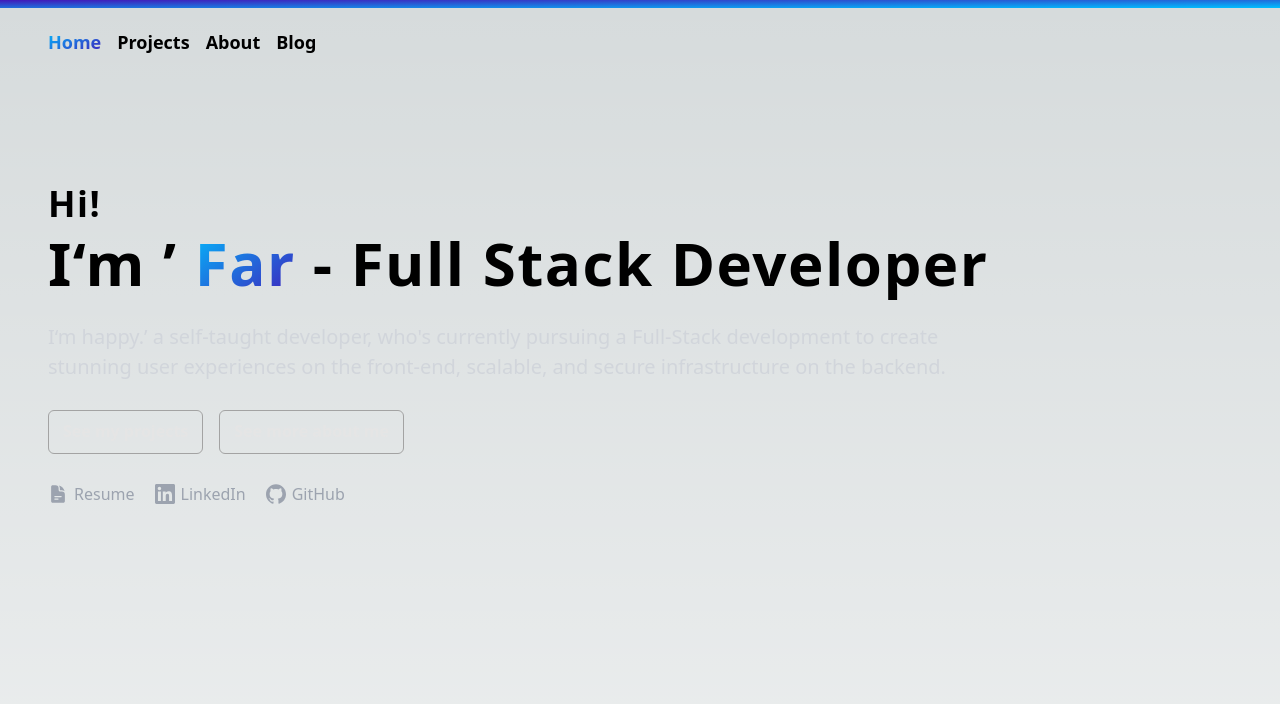
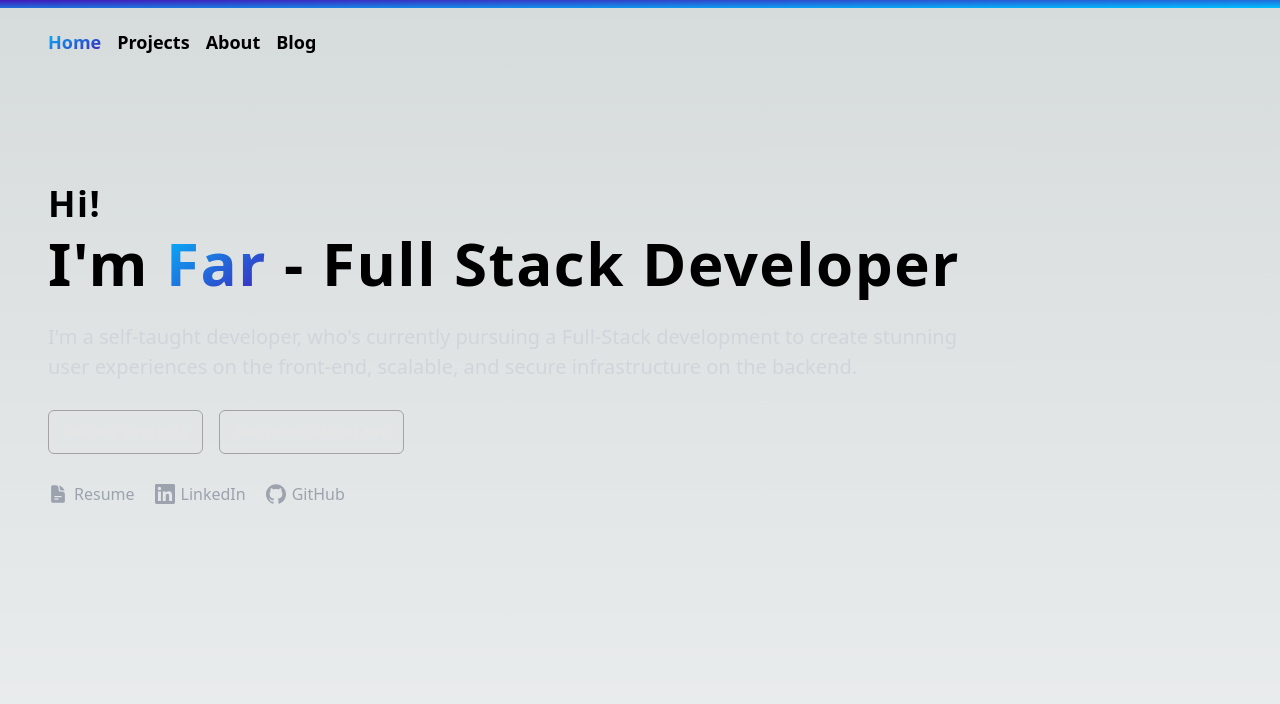
Before and after one commit to fahriTrh/fahritrh, a Next.js app: page / in a window 1280 px wide. Shown: the top 704 px of the page. Built offline with nearby package versions, Linux system fonts and the light colour scheme.

Commit message:
my-portfolio

```diff
--- a/app/page.jsx
+++ b/app/page.jsx
@@ -28,12 +28,12 @@ export default function Home() {
     <main className='px-4 sm:px-7 md:px-10 lg:px-12 pt-28 md:pt-36 lg:pt-40'>
       <h1 className='text-3xl sm:text-4xl md:text-6xl font-extrabold lead leading-snug md:leading-[66px] lg:leading-[69px] tracking-wide' data-aos='fade-up'>
         <span className='text-xl sm:text-2xl md:text-4xl'>Hi! <br /></span>
-          I&lsquo;m &rsquo; <span className='text-primary'>Far</span> - Full Stack
+          I'm <span className='text-primary'>Far</span> - Full Stack
         Developer
       </h1>
 
       <p className='lg:max-w-[80%] text-gray-300 mt-3.5 sm:mt-4 md:mt-4 lg:mt-5 xl:mt-6 leading-normal sm:leading-relaxed text-base md:text-lg lg:text-xl lg:leading-normal' data-aos='fade-up'>
-        I&lsquo;m happy.&rsquo; a self-taught developer, who's currently pursuing a Full-Stack development to create stunning user experiences on the front-end, scalable, and secure infrastructure on the backend.
+        I'm a self-taught developer, who's currently pursuing a Full-Stack development to create stunning user experiences on the front-end, scalable, and secure infrastructure on the backend.
       </p>
 
       <div data-aos='fade-up'>
```
